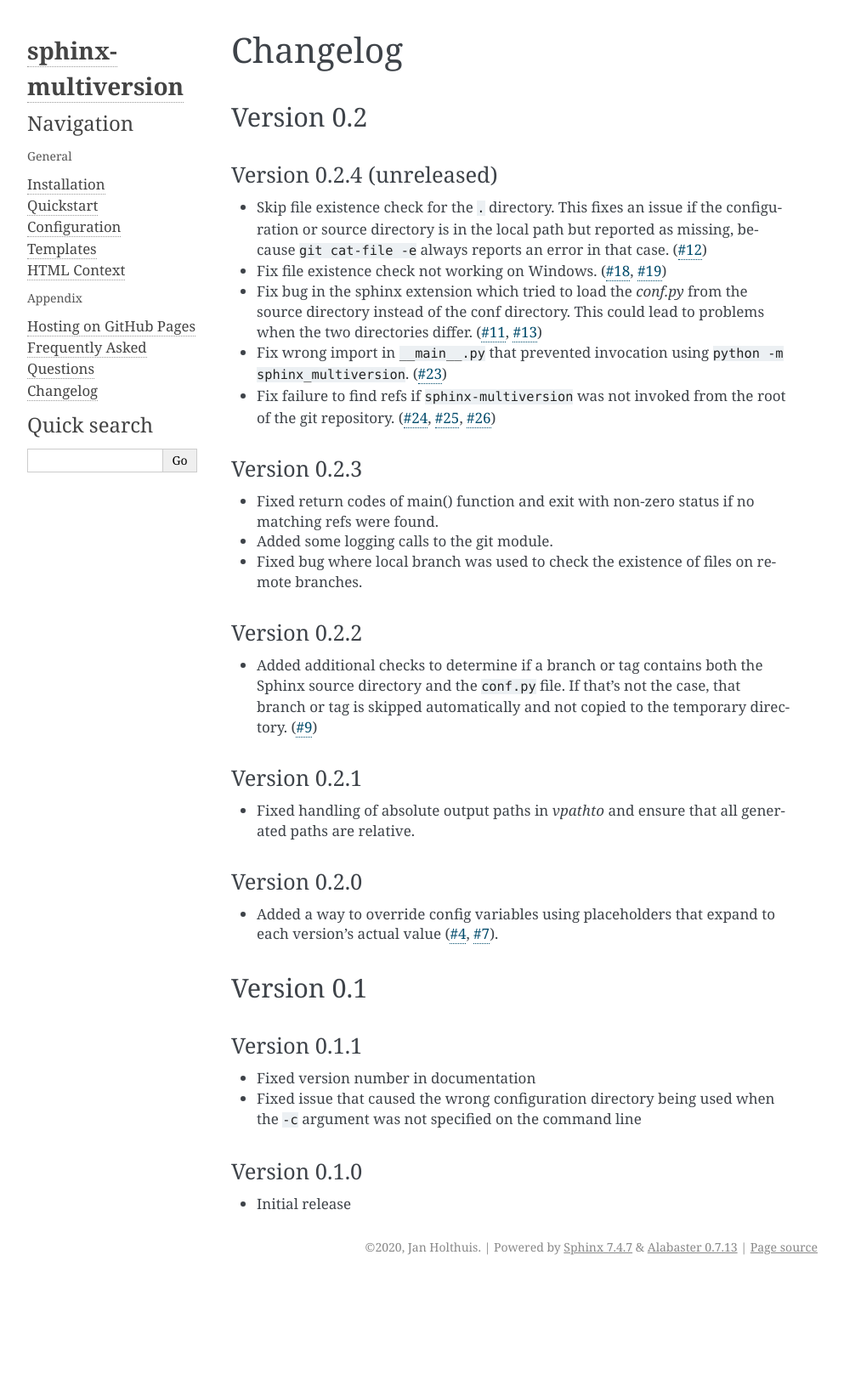
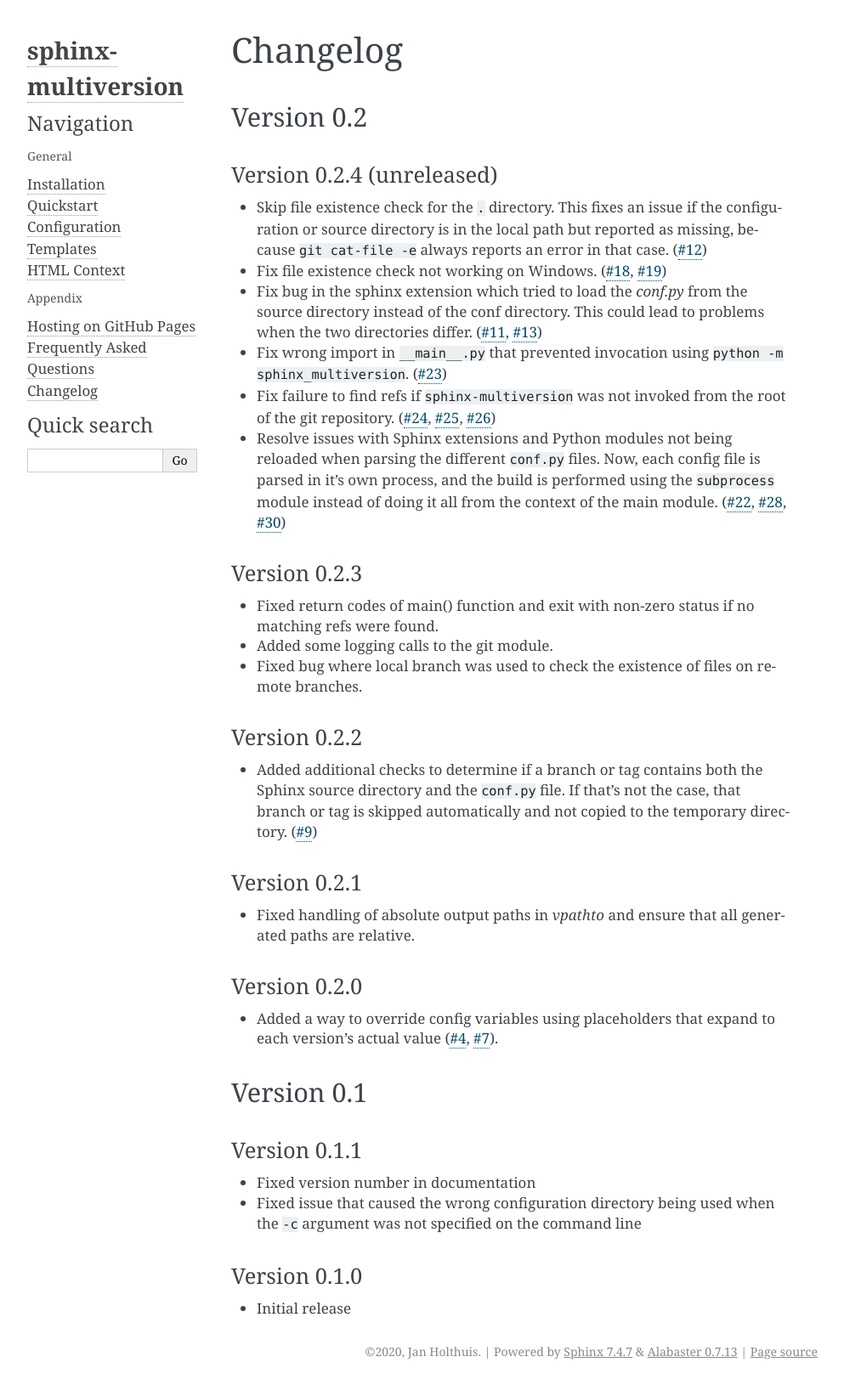
Before and after one commit to sphinx-contrib/multiversion, a Sphinx documentation site: the page built from docs/changelog.rst, in a window 1280 px wide. Shown: the whole page at 85% size, without its empty margins (148-1141 px from the left). Built offline with Sphinx 7.4.7, drawn with Linux system fonts in a browser that asks for light colours; before the commit the page ends 1507 px from its top, so only the background shows below that; some of the changed lines change nothing that is shown.

Commit message:
docs/changelog: Add changelog entry for subprocess handling

```diff
--- a/docs/changelog.rst
+++ b/docs/changelog.rst
@@ -15,6 +15,7 @@
 * Fix bug in the sphinx extension which tried to load the `conf.py` from the source directory instead of the conf directory. This could lead to problems when the two directories differ. (`#11 <issue11_>`_, `#13 <issue13_>`_)
 * Fix wrong import in :file:`__main__.py` that prevented invocation using ``python -m sphinx_multiversion``. (`#23 <issue23_>`_)
 * Fix failure to find refs if ``sphinx-multiversion`` was not invoked from the root of the git repository. (`#24 <issue24_>`_, `#25 <issue25_>`_, `#26 <issue26_>`_)
+* Resolve issues with Sphinx extensions and Python modules not being reloaded when parsing the different :file:`conf.py` files. Now, each config file is parsed in it's own process, and the build is performed using the ``subprocess`` module instead of doing it all from the context of the main module. (`#22 <issue22_>`_, `#28 <issue28_>`_, `#30 <issue30_>`_)
 
 
 Version 0.2.3
@@ -66,7 +67,10 @@
 .. _issue13: https://github.com/Holzhaus/sphinx-multiversion/issues/13
 .. _issue18: https://github.com/Holzhaus/sphinx-multiversion/issues/18
 .. _issue19: https://github.com/Holzhaus/sphinx-multiversion/issues/19
+.. _issue22: https://github.com/Holzhaus/sphinx-multiversion/issues/22
 .. _issue23: https://github.com/Holzhaus/sphinx-multiversion/issues/23
 .. _issue24: https://github.com/Holzhaus/sphinx-multiversion/issues/24
 .. _issue25: https://github.com/Holzhaus/sphinx-multiversion/issues/25
 .. _issue26: https://github.com/Holzhaus/sphinx-multiversion/issues/26
+.. _issue28: https://github.com/Holzhaus/sphinx-multiversion/issues/28
+.. _issue30: https://github.com/Holzhaus/sphinx-multiversion/issues/30
```
